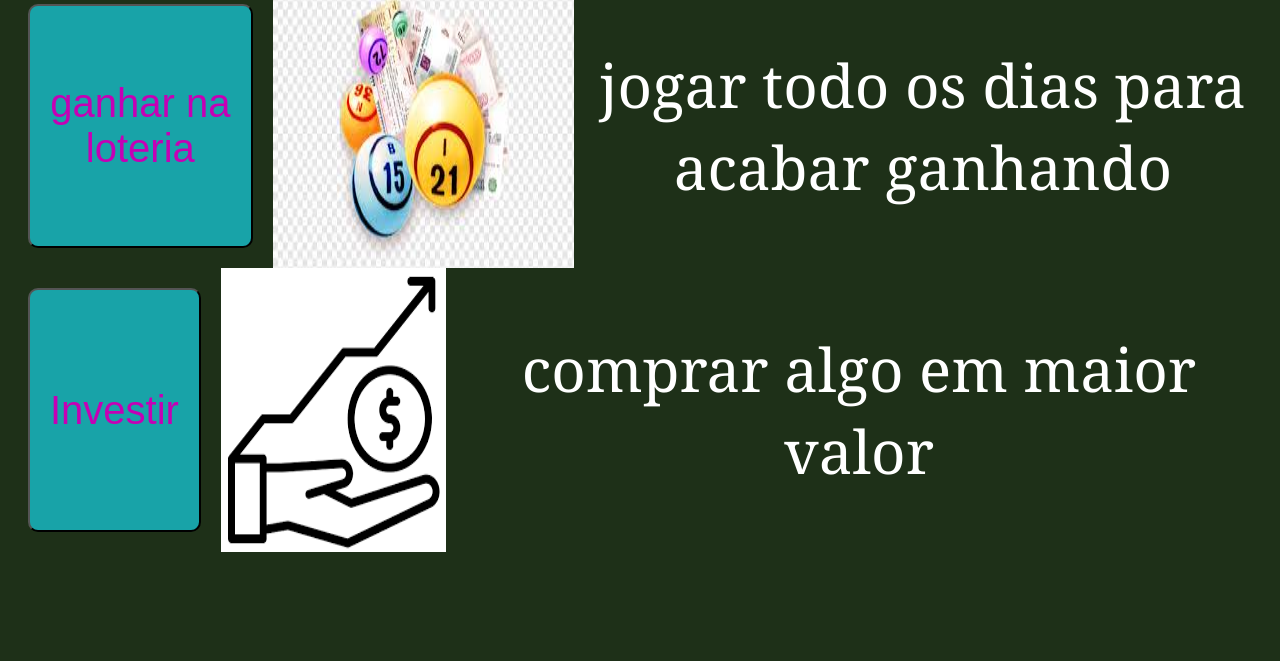
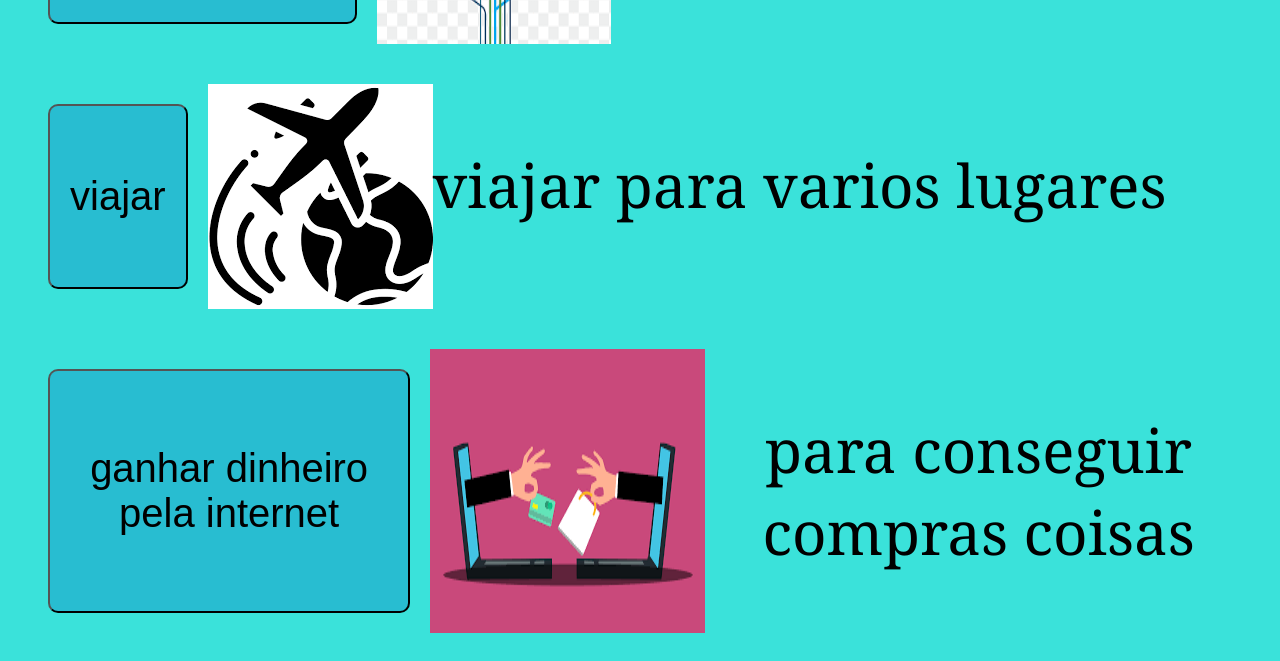
Before and after one commit to 14092006vanessa/metas-2024, a plain HTML site: page index.html in a window 1280 px wide. Shown: the part 804-1465 px from the top of the page. Before the commit the page ends 1364 px from the top, so only its background shows below. Drawn offline with Linux system fonts and the light colour scheme.

Commit message:
Add files via upload

```diff
--- a/index.html
+++ b/index.html
@@ -23,14 +23,14 @@
     </div>
 
     <div class="meta">
-        <button class="botão">ganhar na loteria</button>
-        <img class="imagem" src="./img/loteria.png">
-        <p> jogar todo os dias para acabar ganhando</p>
+        <button class="botão">viajar</button>
+        <img class="imagem" src="./img/viajar.png">
+        <p> viajar para varios lugares</p>
     </div>
     <div class="meta">
-        <button class="botão">Investir</button>
-        <img class="imagem" src="./img/investir.png">
-        <p> comprar algo em maior valor</p>
+        <button class="botão">ganhar dinheiro pela internet</button>
+        <img class="imagem" src="./img/internet.png">
+        <p> para conseguir compras coisas</p>
     </div>
 </body>
 </html>
--- a/style.css
+++ b/style.css
@@ -1,7 +1,7 @@
 :root{
     --cor-de-fundo:#1E1E1E;
-    --verde:#ff1bce;
-    --branco: #FFFFFF;
+    --verde:#000000;
+    --branco: #38fcff;
     --botao-ativo: #3A375E;
     --botao-inativo: #0a1458;
     --texto-de-fundo:#5e6278;
@@ -9,17 +9,17 @@
 
 
 body{
-    background-color: rgb(30, 48, 24);
-    color: rgb(255, 255, 255);
+    background-color: rgba(17, 221, 211, 0.827);
+    color: rgb(0, 0, 0);
     font-family: Cambria, Cochin, Georgia, Times, 'Times New Roman', serif;
     font-size: 60px;
     text-align: center;
 }
 .botão{
-    background-color: rgb(24, 163, 168);
+    background-color: rgb(40, 189, 209);
     font-size: 40px;
     border-radius: 10px;
-    color: rgb(197, 0, 181);
+    color: rgb(0, 0, 0);
     margin: 20px;
     padding: 20px;
 }
@@ -32,9 +32,10 @@ body{
     margin: 0 auto;
 }
 .imagem1{
-    width: 15%;
-    height: 15%;
+    width: 200px;
+    height: 200px;
 }
 .meta{
   display: flex;
+  padding: 20px;
 }
```
Also changed, not shown: img/internet.png (added), img/viajar.png (added).
